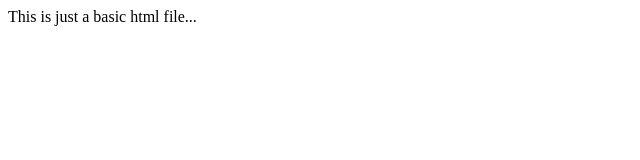
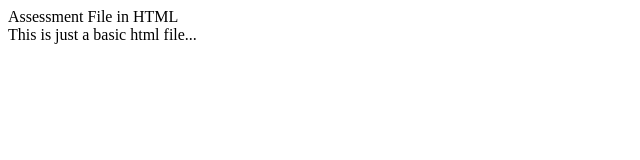
Before and after one commit to muneer-a/Repository1, a plain HTML site: page index.html in a window 1280 px wide. Shown: the whole page, without its empty margins (0-640 px from the left). Drawn offline with Linux system fonts and the light colour scheme.

Commit message:
added header to index.html

```diff
--- a/index.html
+++ b/index.html
@@ -1,4 +1,7 @@
 <html>
+    <header>
+        Assessment File in HTML
+    </header>
     <body>
         This is just a basic html file...
     </body>
```
